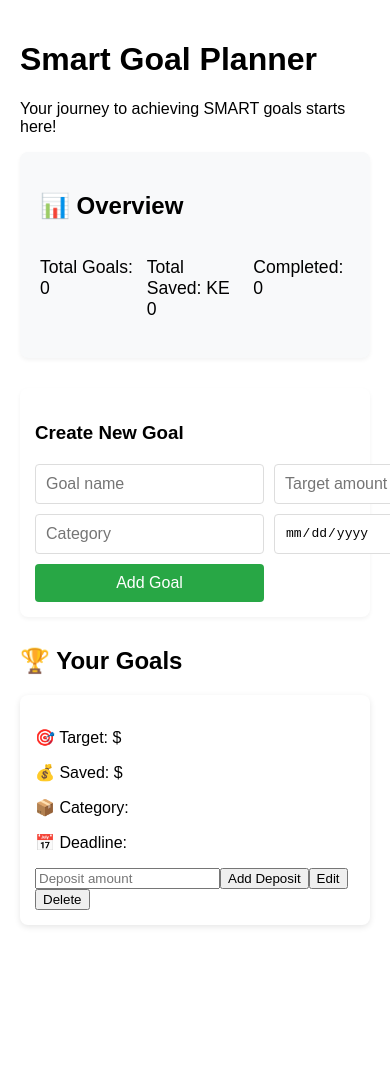
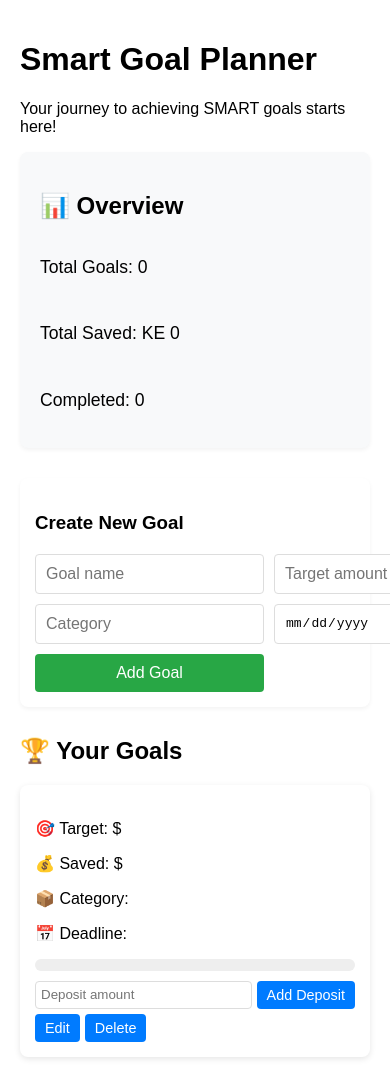
Before and after one commit to WillyKyeni3/Smart-Goal-Planner, a React app in the folder smartgoalplanner/: page / in a window 390 px wide. Shown: the top 1077 px of the page. Before the commit the page ends 945 px from the top, so only its background shows below. Built offline with nearby package versions, Linux system fonts and the light colour scheme.

Commit message:
Styled goal action buttons

```diff
--- a/smartgoalplanner/src/index.css
+++ b/smartgoalplanner/src/index.css
@@ -90,3 +90,75 @@ body {
 .goal-card:hover {
   transform: translateY(-5px);
 }
+
+/* progress bar */
+.progress-bar {
+  height: 12px;
+  background: #eee;
+  border-radius: 6px;
+  overflow: hidden;
+  margin: 10px 0;
+}
+
+.progress-bar-div {
+  height: 100%;
+  background: #28a745;
+  width: 0; /* This will be set dynamically */
+  transition: width 0.3s ease-in-out;
+}
+
+/* Status indicator */
+.completed {
+  color: #28a745;
+  font-weight: bold;
+}
+
+.overdue {
+  color: #dc3545;
+  font-weight: bold;
+}
+
+.warning {
+  color: #ffc107;
+  font-weight: bold;
+}
+
+/* Goal actions buttons  */
+.goal-actions {
+  display: flex;
+  flex-wrap: wrap;
+  gap: 5px;
+  margin-top: 10px;
+}
+
+.goal-actions input {
+  flex: 1 1 100px;
+  padding: 5px;
+  border: 1px solid #ddd;
+  border-radius: 4px;
+}
+
+.goal-actions button {
+  padding: 6px 10px;
+  font-size: 0.9em;
+  background-color: #007bff;
+  color: white;
+  border: none;
+  border-radius: 4px;
+  cursor: pointer;
+}
+
+.goal-actions button:hover {
+  background-color: #0056b3;
+}
+
+/* Responsive adjustments */
+@media (max-width: 600px) {
+  .overview-stats {
+    grid-template-columns: 1fr;
+  }
+
+  .goal-form {
+    grid-template-columns: 1fr;
+  }
+}
```
